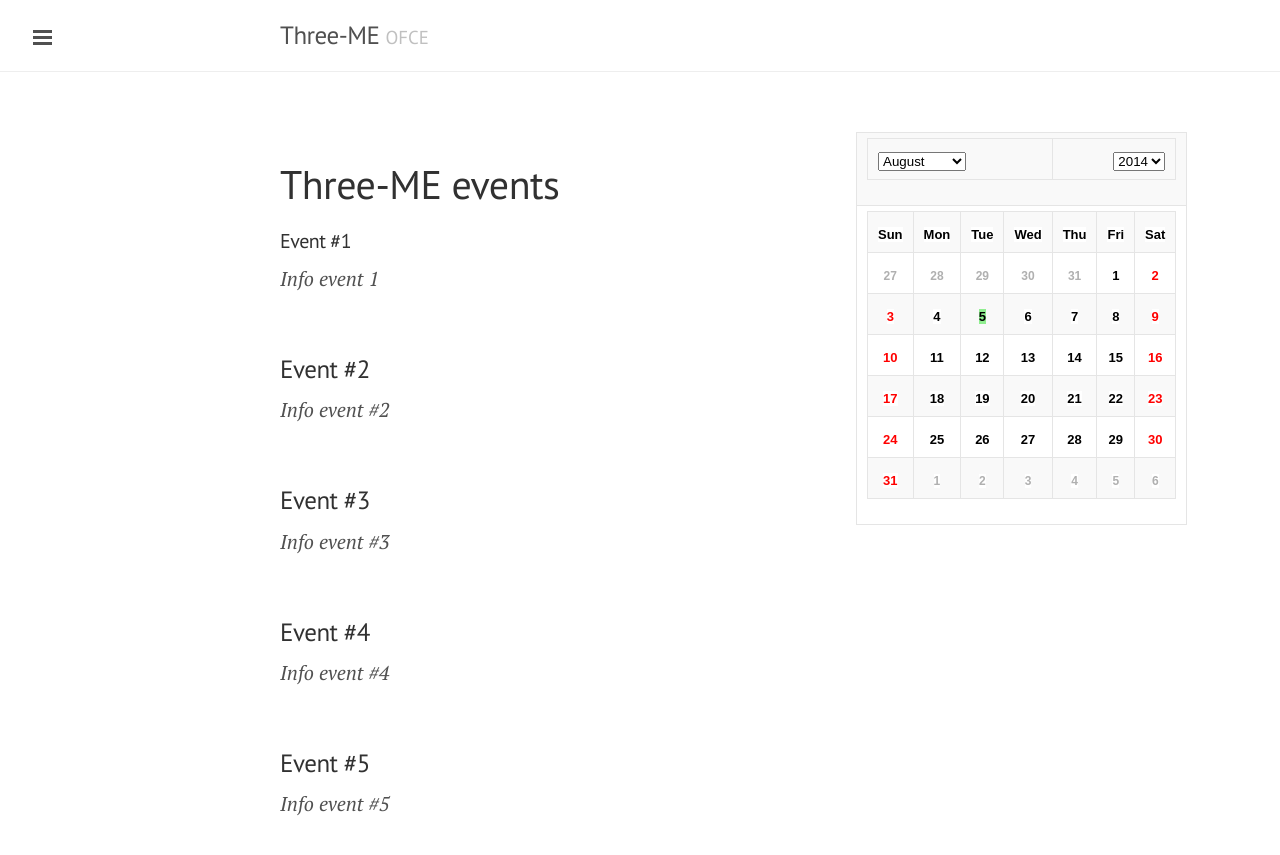
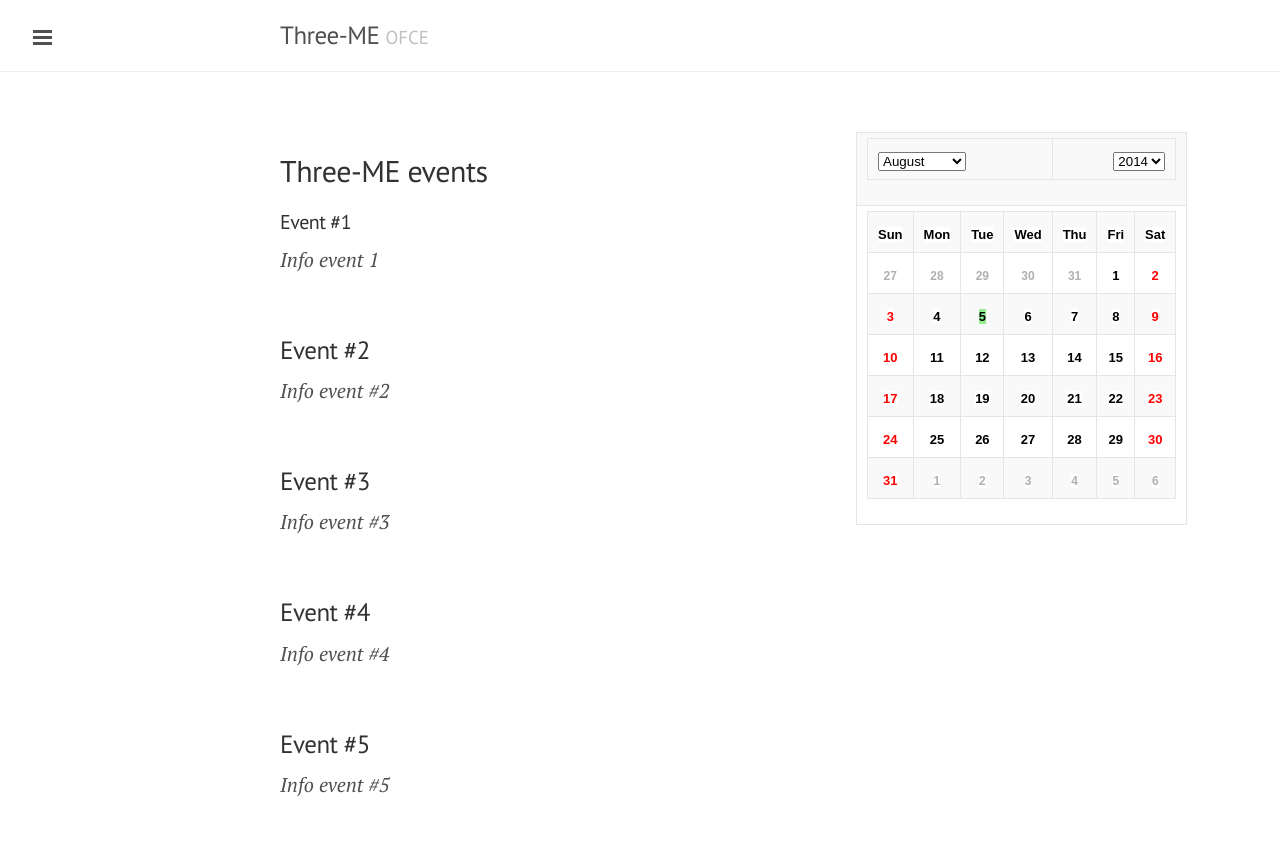
Before and after one commit to Lidewey/Lidewey.github.io, a Jekyll site: the page built from Events.html, in a window 1280 px wide. Shown: the top 855 px of the page. Built offline with Jekyll 4.4.1, drawn with Linux system fonts in a browser that asks for light colours; Markdown is read by kramdown in place of the engine named in the settings.

Commit message:
Smaller header

```diff
--- a/Events.html
+++ b/Events.html
@@ -5,7 +5,7 @@ title: Events
 
 
 <div style="float:left; width:55%;">
-	<h1>Three-ME events</h1>
+	<h2>Three-ME events</h2>
 <p>
 
 	<h4>Event #1</h4>
```
